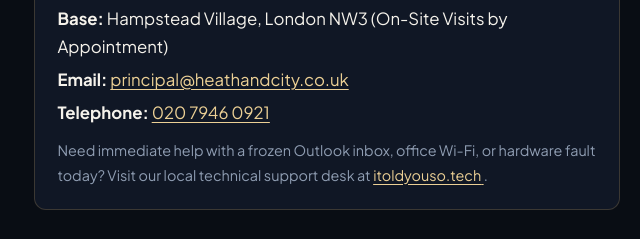
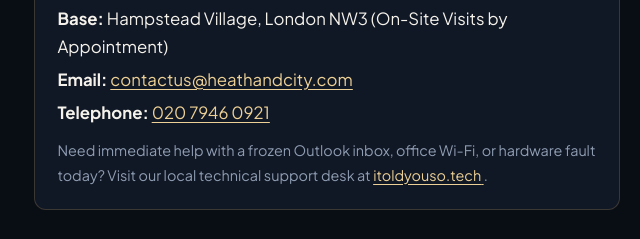
Before and after one commit to wazzuck/heathandcity, a website with bundled scripts: page index.html in a window 1280 px wide. Shown: the part 10113-10352 px from the top of the page, 0-640 px from the left. Built offline with nearby package versions, Linux system fonts and the light colour scheme; animation ran at ten frames a second.

Commit message:
Point the practice contact email at contactus@heathandcity.com
1. Update SITE_CONFIG.contactEmail in js/config.js to the new address.
2. Update the mailto link and visible address fallback in index.html so
   the page reads correctly before JavaScript injects the brand tokens.

```diff
--- a/index.html
+++ b/index.html
@@ -875,8 +875,8 @@ INVARIANTS:
             </p>
             <p style="margin: 0.3rem 0;">
               <strong>Email:</strong>
-              <a href="mailto:principal@heathandcity.co.uk" data-brand-email-link>
-                <span data-brand-email>principal@heathandcity.co.uk</span>
+              <a href="mailto:contactus@heathandcity.com" data-brand-email-link>
+                <span data-brand-email>contactus@heathandcity.com</span>
               </a>
             </p>
             <p style="margin: 0.3rem 0;">
--- a/js/config.js
+++ b/js/config.js
@@ -50,7 +50,7 @@ export const SITE_CONFIG = Object.freeze({
     "Hampstead Garden Suburb (NW11)",
     "Golders Green (NW11)"
   ],
-  contactEmail: "principal@heathandcity.co.uk",
+  contactEmail: "contactus@heathandcity.com",
   contactPhoneDisplay: "020 7946 0921",
   contactPhoneHref: "+442079460921",
   officeLocation: "Hampstead Village, London NW3 (On-Site Visits by Appointment)",
```
